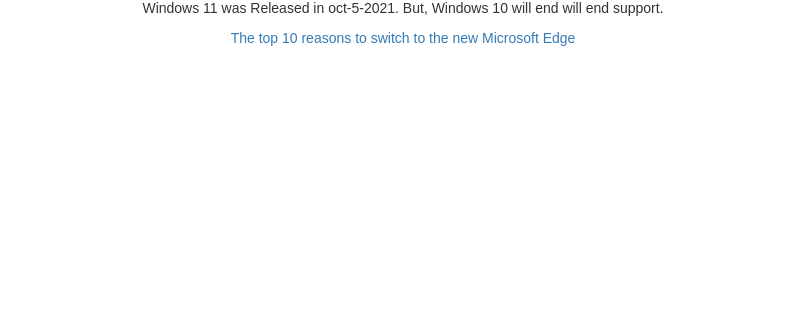
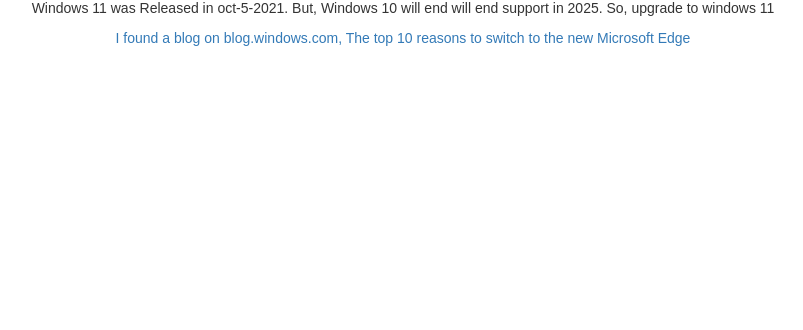
Before and after one commit to lakshyagithub/Windows-11-info-by-lakshya, a plain HTML site: page index.html in a window 1280 px wide. Shown: the part 470-800 px from the top of the page, without its empty margins (237-1040 px from the left). Drawn offline with nearby package versions, Linux system fonts and the light colour scheme.

Commit message:
Update index.html

```diff
--- a/index.html
+++ b/index.html
@@ -11,8 +11,10 @@
     <body>
         <iframe width="699" height="393" src="https://www.youtube.com/embed/Uh9643c2P6k" title="YouTube video player" frameborder="0" allow="accelerometer; autoplay; clipboard-write; encrypted-media; gyroscope; picture-in-picture" allowfullscreen></iframe>
         <h1>Windows 11 Release Info By Lakshya</h1>
-        <p>Windows 11 was Released in oct-5-2021. But, Windows 10 will end will end support.</p>
-        <a href="https://blogs.windows.com/windowsexperience/2020/03/30/the-top-10-reasons-to-switch-to-the-new-microsoft-edge/">The top 10 reasons to switch to the new Microsoft Edge</a>
+        <p>Windows 11 was Released in oct-5-2021. But, Windows 10 will end will end support in 2025.
+            So, upgrade to windows 11
+        </p>
+        <a href="https://blogs.windows.com/windowsexperience/2020/03/30/the-top-10-reasons-to-switch-to-the-new-microsoft-edge/">I found a blog on blog.windows.com, The top 10 reasons to switch to the new Microsoft Edge</a>
 
     </body>
 </html>
```
